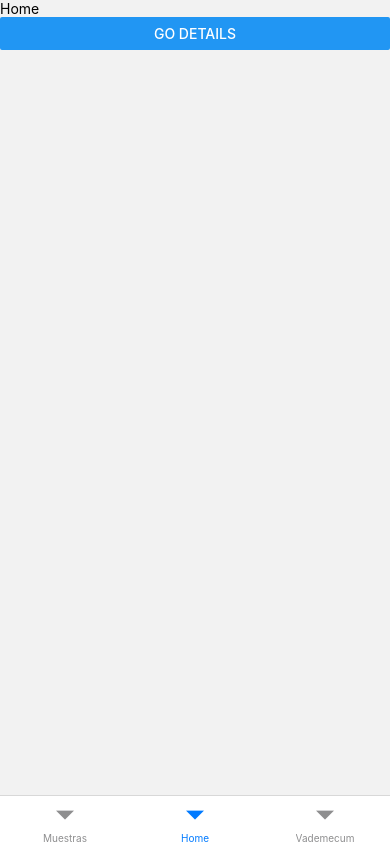
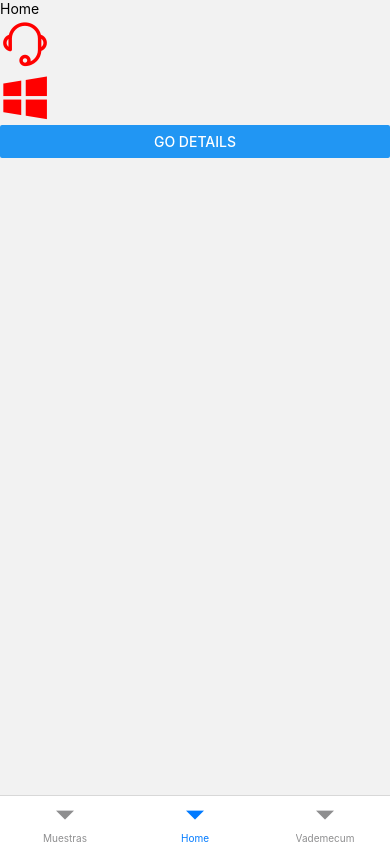
Before and after one commit to maitzeth/rn-contact-app-2, a React Native app: screen /Home in a window 390 px wide. Built offline with nearby package versions, Linux system fonts and the light colour scheme.

Commit message:
feat: adding icons

```diff
--- a/package.json
+++ b/package.json
@@ -17,6 +17,7 @@
     "react-native": "0.73.6",
     "react-native-safe-area-context": "^4.9.0",
     "react-native-screens": "^3.30.1",
+    "react-native-vector-icons": "^10.0.3",
     "react-query": "^3.39.3",
     "styled-components": "^6.1.8"
   },
@@ -29,6 +30,7 @@
     "@react-native/metro-config": "0.73.5",
     "@react-native/typescript-config": "0.73.1",
     "@types/react": "^18.2.6",
+    "@types/react-native-vector-icons": "^6.4.18",
     "@types/react-test-renderer": "^18.0.0",
     "babel-jest": "^29.6.3",
     "eslint": "^8.19.0",
--- a/src/screens/Home.tsx
+++ b/src/screens/Home.tsx
@@ -1,11 +1,20 @@
 import React from 'react';
 import {View, Text} from 'react-native';
 import {Button} from 'react-native';
+import AntDesign from 'react-native-vector-icons/AntDesign';
 
 export function Home({navigation}: any) {
   return (
     <View>
       <Text>Home</Text>
+      <AntDesign name="customerservice" style={{
+        color: 'red',
+        fontSize: 50,
+      }} />
+      <AntDesign name="windows" style={{
+        color: 'red',
+        fontSize: 50,
+      }} />
       <Button
         title="Go Details"
         onPress={() => {
```
Also changed, not shown: 3 other files (tests, documents, lock files or other folders).
